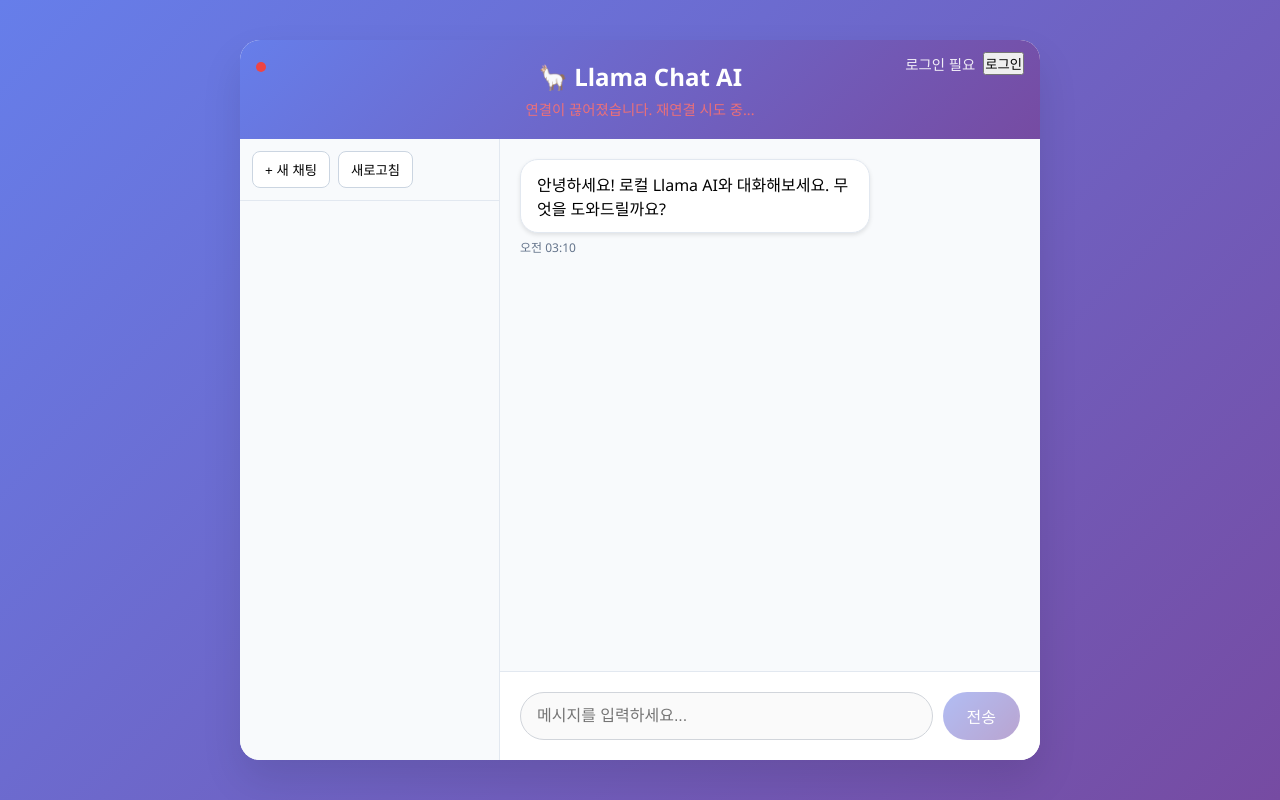
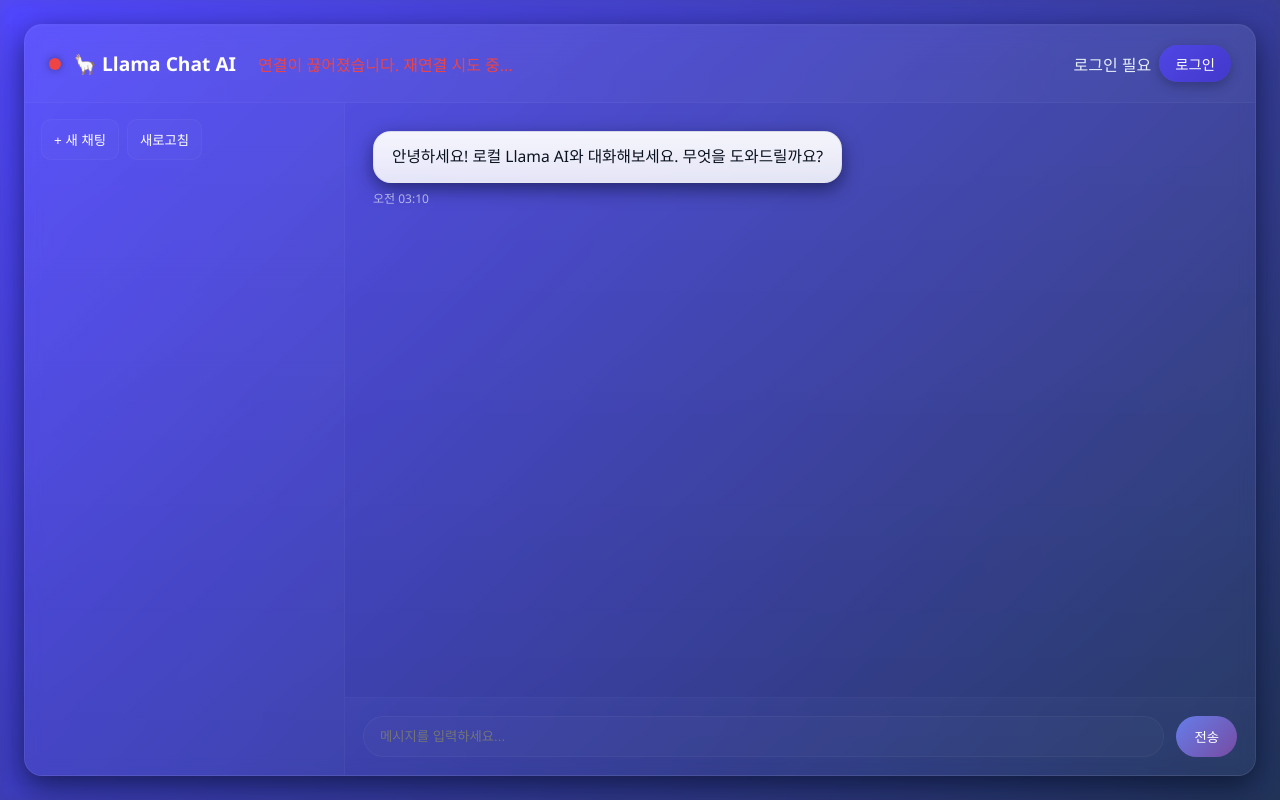
Before and after one commit to ftery0/node-chatAI, a website: page public/index.html in a window 1280 px wide. Drawn offline with Linux system fonts and the light colour scheme.

Commit message:
html css 수정

```diff
--- /dev/null
+++ b/public/auth.style.css
@@ -0,0 +1,74 @@
+* { margin: 0; padding: 0; box-sizing: border-box; }
+body {
+    font-family: 'Segoe UI', Tahoma, Geneva, Verdana, sans-serif;
+    background: linear-gradient(135deg,#4f46e5 0%, #243455 100%);
+    min-height: 100vh;
+    display: flex;
+    align-items: center;
+    justify-content: center;
+    padding: 24px;
+}
+
+.card {
+    width: 100%;
+    max-width: 400px;
+    border-radius: 18px;
+    padding: 24px;
+    background: rgba(255,255,255,0.06);
+    border: 1px solid rgba(255,255,255,0.08);
+    box-shadow: 0 10px 30px rgba(2,6,23,0.6), inset 0 1px 0 rgba(255,255,255,0.02);
+    backdrop-filter: blur(10px) saturate(120%);
+    -webkit-backdrop-filter: blur(10px) saturate(120%);
+    color: #e6eef8;
+}
+
+h1 { font-size: 1.5rem; margin-bottom: 16px; color: #fff; text-align:center; }
+
+.field { margin-bottom: 12px; }
+label { display: block; font-size: .9rem; color: #cbd5e1; margin-bottom: 6px; }
+input {
+    width: 100%;
+    padding: 10px 14px;
+    border-radius: 999px;
+    border: 1px solid rgba(255,255,255,0.2);
+    background: rgba(255,255,255,0.05);
+    color: #fff;
+    font-size: 1rem;
+    outline: none;
+    transition: all 0.2s ease;
+}
+input:focus {
+    border-color: #667eea;
+    background: rgba(255,255,255,0.1);
+    box-shadow: 0 0 8px rgba(102,126,234,0.5);
+}
+
+button {
+    width: 100%;
+    padding: 10px 14px;
+    border: none;
+    border-radius: 999px;
+    color: #fff;
+    background: linear-gradient(135deg,#667eea,#764ba2);
+    font-size: 1rem;
+    cursor: pointer;
+    margin-top: 8px;
+    transition: all 0.25s ease;
+    box-shadow: 0 4px 12px rgba(0,0,0,0.25);
+}
+button:hover {
+    transform: translateY(-2px);
+    box-shadow: 0 6px 18px rgba(102,126,234,0.45);
+}
+
+.link { margin-top: 12px; text-align: center; font-size: .9rem; }
+.link a { color: #becafe; text-decoration: none; }
+.link a:hover { text-decoration: underline; }
+
+.error {
+    margin-top: 8px;
+    color: #f87171;
+    font-size: .9rem;
+    min-height: 20px;
+    text-align:center;
+}
--- a/public/index.html
+++ b/public/index.html
@@ -5,330 +5,216 @@
     <meta name="viewport" content="width=device-width, initial-scale=1.0">
     <title>Llama Chat AI</title>
      <style>
-        * {
-            margin: 0;
-            padding: 0;
-            box-sizing: border-box;
+    /* 기본 리셋 */
+    *{margin:0;padding:0;box-sizing:border-box}
+    html,body,#root{height:100%}
+    body{
+      font-family: 'Segoe UI', Tahoma, Geneva, Verdana, sans-serif;
+      -webkit-font-smoothing:antialiased;
+      -moz-osx-font-smoothing:grayscale;
+      background: linear-gradient(135deg,#4f46e5 0%, #243455 100%);
+      min-height:100vh;
+      display:flex;
+      align-items:center;
+      justify-content:center;
+      padding:24px;
+      gap:24px;
+      /* 전체 배경에 약한 노이즈/그라디언트 */
     }
 
-        body {
-            font-family: 'Segoe UI', Tahoma, Geneva, Verdana, sans-serif;
-            background: linear-gradient(135deg, #667eea 0%, #764ba2 100%);
-            height: 100vh;
-            display: flex;
-            justify-content: center;
-            align-items: center;
+    /* 배경 글라스(앱을 돋보이게) */
+    .app-shell {
+      position:fixed;
+      inset:0;
+      background: linear-gradient(180deg, rgba(255,255,255,0.02), rgba(255,255,255,0.00));
+      backdrop-filter: blur(8px) saturate(120%);
+      -webkit-backdrop-filter: blur(8px) saturate(120%);
+      z-index:-1;
     }
 
+    /* 전체 화면 컨테이너 */
     .chat-container {
-            background: white;
-            border-radius: 20px;
-            box-shadow: 0 20px 40px rgba(0, 0, 0, 0.1);
-            width: 90%;
-            max-width: 800px;
-            height: 90vh;
-            display: flex;
-            flex-direction: column;
-            overflow: hidden;
+      width: 100%;
+      height: 100%;
+      max-width: 1400px; /* 원하는 최대 폭 */
+      max-height: 100vh;
+      margin: auto;
+      display:flex;
+      flex-direction:column;
+      border-radius:18px;
+      overflow:hidden;
+      /* 글라스 카드 스타일 */
+      background: linear-gradient(180deg, rgba(255,255,255,0.06), rgba(255,255,255,0.03));
+      border: 1px solid rgba(255,255,255,0.08);
+      box-shadow: 0 10px 30px rgba(2,6,23,0.6), inset 0 1px 0 rgba(255,255,255,0.02);
+      backdrop-filter: blur(8px);
+      -webkit-backdrop-filter: blur(8px);
+      padding: 0;
     }
 
-        .chat-header {
-            background: linear-gradient(135deg, #667eea 0%, #764ba2 100%);
-            color: white;
-            padding: 20px;
-            width: 100%;
-            text-align: center;
-            position: relative;
+    /* 헤더 */
+    .chat-header{
+      padding:20px 24px;
+      display:flex;
+      align-items:center;
+      justify-content:space-between;
+      gap:12px;
+      background: linear-gradient(90deg, rgba(255,255,255,0.03), rgba(255,255,255,0.02));
+      border-bottom: 1px solid rgba(255,255,255,0.04);
     }
 
-        .chat-header h1 {
-            font-size: 1.5rem;
-            margin-bottom: 5px;
+    .chat-header h1{ font-size:1.2rem; color:#fff; display:flex;align-items:center; gap:10px}
+    .status{ font-size:0.9rem; opacity:0.95}
+    .connection-status{
+      width:12px;height:12px;border-radius:50%;
+      background:#ef4444; transition:background .3s;
+      box-shadow:0 0 8px rgba(0,0,0,0.4);
+    }
+    .connection-status.connected{ background:#10b981; box-shadow:0 0 12px rgba(16,185,129,0.25);}
+    .status-initializing {
+    color: #fff; /* 초기 상태 흰색 */
 }
 
-        .status {
-            font-size: 0.9rem;
-            opacity: 0.9;
+.status-error {
+    color: #ef4444; /* 오류 시 빨간색 */
 }
 
-        .status.ready {
-            color: #4ade80;
+.status-ready {
+    color: #bde8da; /* 준비 완료 시 초록색 (선택) */
+}
+    .chat-header button {
+  padding: 8px 16px;
+  border-radius: 999px;
+  border: 1px solid rgba(255,255,255,0.08);
+  background: rgba(79, 70, 229, 0.08); /* 프라이머리 투명 */
+  color: #fff;
+  font-size: 0.9rem;
+  font-weight: 500;
+  cursor: pointer;
+  transition: all 0.25s ease;
+  box-shadow: 0 4px 12px rgba(0,0,0,0.25);
+  backdrop-filter: blur(6px);
+  -webkit-backdrop-filter: blur(6px);
 }
 
-        .status.initializing {
-            color: #fbbf24;
+/* 로그인 버튼 (프라이머리 강조) */
+#loginBtn {
+  background: linear-gradient(135deg, #4f46e5, #4338ca);
+  border: none;
+}
+#loginBtn:hover {
+  transform: translateY(-2px);
+  box-shadow: 0 6px 18px rgba(79, 70, 229, 0.45);
 }
 
-        .status.error {
-            color: #f87171;
+/* 로그아웃 버튼 (투명한 글라스 느낌) */
+#logoutBtn {
+  background: rgba(255,255,255,0.06);
+}
+#logoutBtn:hover {
+  background: rgba(255,255,255,0.12);
+  transform: translateY(-2px);
 }
 
-        .chat-messages {
-            flex: 1;
-            padding: 20px;
-            overflow-y: auto;
-            background: #f8fafc;
+    /* 레이아웃: 좌측 사이드바, 우측 채팅 (flex-grow) */
+    .layout{
+      display:flex;
+      flex:1;
+      min-height:0;
     }
 
-        /* 레이아웃: 좌측 방 리스트, 우측 채팅 */
-        .layout {
-            display: flex;
-            height: 100%;
-            min-height: 0;
+    .sidebar{
+      width:320px;
+      padding:16px;
+      border-right:1px solid rgba(255,255,255,0.03);
+      background: linear-gradient(180deg, rgba(255,255,255,0.015), rgba(255,255,255,0.01));
+      display:flex;
+      flex-direction:column;
+      gap:12px;
+      overflow:hidden;
+    }
+    .sidebar-header{ display:flex; gap:8px; align-items:center }
+    .sidebar button{ padding:10px 12px; border-radius:10px; border:1px solid rgba(255,255,255,0.04); background:rgba(255,255,255,0.02); color:#fff; cursor:pointer}
+
+    .room-list{ overflow:auto; padding-right:6px; flex:1 }
+    .room-item{ margin-bottom:10px; padding:12px; border-radius:12px; background:linear-gradient(180deg, rgba(255,255,255,0.02), rgba(255,255,255,0.01)); border:1px solid rgba(255,255,255,0.02); color:#e6eef8; cursor:pointer}
+    .room-item:hover{ transform:translateY(-2px) }
+
+    .chat-pane{ flex:1; display:flex; flex-direction:column; min-width:0; }
+    .chat-messages{
+      flex:1;
+      overflow:auto;
+      padding:28px;
+      display:flex;
+      flex-direction:column;
+      gap:14px;
+      background: linear-gradient(180deg, rgba(6,8,15,0.0), rgba(6,8,15,0.02));
+      scrollbar-width: thin;
     }
 
-        .sidebar {
-            width: 260px;
-            border-right: 1px solid #e2e8f0;
-            background: #f8fafc;
-            display: flex;
-            flex-direction: column;
+    .message{ max-width:75%; }
+    .message.user{ align-self:flex-end; text-align:right }
+    .message.ai{ align-self:flex-start; text-align:left }
+
+    .message-content{
+      display:inline-block;
+      padding:14px 18px;
+      border-radius:18px;
+      font-size:0.98rem;
+      line-height:1.4;
+      word-break:break-word;
+      box-shadow: 0 6px 18px rgba(2,6,23,0.5);
+    }
+    .message.user .message-content{
+      background: linear-gradient(135deg,#667eea,#764ba2);
+      color:white;
+    }
+    .message.ai .message-content{
+      background: linear-gradient(180deg, rgba(255,255,255,0.95), rgba(255,255,255,0.86));
+      color:#0b1220;
+      border:1px solid rgba(11,18,32,0.06);
     }
 
-        .sidebar-header {
-            padding: 12px;
-            display: flex;
-            gap: 8px;
-            border-bottom: 1px solid #e2e8f0;
+    .message-time{ font-size:0.75rem; color:rgba(255,255,255,0.6); margin-top:6px }
+
+    .chat-input{
+      padding:18px;
+      display:flex;
+      gap:12px;
+      align-items:center;
+      border-top:1px solid rgba(255,255,255,0.03);
+      background: linear-gradient(180deg, rgba(255,255,255,0.01), rgba(255,255,255,0));
     }
+    .input-group{ display:flex; gap:12px; flex:1 }
+    #messageInput{ flex:1; padding:12px 16px; border-radius:999px; border:1px solid rgba(255,255,255,0.04); background:rgba(255,255,255,0.02); color:#fff; outline:none }
+    #sendButton{ padding:10px 18px; border-radius:999px; background:linear-gradient(135deg,#667eea,#764ba2); color:#fff; border:none; cursor:pointer }
 
-        .sidebar-header button {
-            padding: 8px 12px;
-            border-radius: 8px;
-            border: 1px solid #cbd5e1;
-            background: white;
-            cursor: pointer;
-        }
-
-        .room-list {
-            overflow-y: auto;
-            padding: 8px;
-            flex: 1;
-        }
-
-        .room-item {
-            padding: 10px 12px;
-            border-radius: 10px;
-            cursor: pointer;
-            border: 1px solid transparent;
-            margin-bottom: 8px;
-            background: #fff;
-        }
-
-        .room-item:hover {
-            background: #eef2ff;
-            border-color: #c7d2fe;
-        }
-
-        .room-item.active {
-            background: #e0e7ff;
-            border-color: #a5b4fc;
-        }
-
-        .chat-pane {
-            flex: 1;
-            display: flex;
-            flex-direction: column;
-            min-width: 0;
-        }
-
-        .message {
-            margin-bottom: 20px;
-            animation: fadeIn 0.3s ease-in;
-        }
-
-        @keyframes fadeIn {
-            from { opacity: 0; transform: translateY(10px); }
-            to { opacity: 1; transform: translateY(0); }
-        }
-
-        .message.user {
-            text-align: right;
-        }
-
-        .message.ai {
-            text-align: left;
-        }
-
-        .message-content {
-            display: inline-block;
-            max-width: 70%;
-            padding: 12px 16px;
-            border-radius: 18px;
-            word-wrap: break-word;
-
-        }
-
-        .message.user .message-content {
-            background: linear-gradient(135deg, #667eea 0%, #764ba2 100%);
-            color: white;
-        }
-
-        .message.ai .message-content {
-            background: white;
-            border: 1px solid #e2e8f0;
-            box-shadow: 0 2px 4px rgba(0, 0, 0, 0.1);
-        }
-
-        .message-time {
-            font-size: 0.75rem;
-            color: #64748b;
-            margin-top: 5px;
-        }
-
-        .typing-indicator {
-            display: none;
-            text-align: left;
-            margin-bottom: 20px;
-        }
-
-        .typing-indicator.show {
-            display: block;
-        }
-
-        .typing-dots {
-            display: inline-block;
-            background: white;
-            border: 1px solid #e2e8f0;
-            padding: 12px 16px;
-            border-radius: 18px;
-            box-shadow: 0 2px 4px rgba(0, 0, 0, 0.1);
-        }
-
-        .typing-dots::after {
-            content: '';
-            display: inline-block;
-            width: 20px;
-            text-align: left;
-            animation: typing 1.5s infinite;
-        }
-
-        @keyframes typing {
-            0%, 20% { content: '●'; }
-            40% { content: '●●'; }
-            60% { content: '●●●'; }
-            80%, 100% { content: ''; }
-        }
-
-        .chat-input {
-            display: flex;
-            padding: 20px;
-            background: white;
-            border-top: 1px solid #e2e8f0;
-        }
-
-        .input-group {
-            display: flex;
-            width: 100%;
-            gap: 10px;
-        }
-
-        #messageInput {
-            flex: 1;
-            padding: 12px 16px;
-            border: 1px solid #d1d5db;
-            border-radius: 25px;
-            font-size: 1rem;
-            outline: none;
-            transition: border-color 0.2s;
-        }
-
-        #messageInput:focus {
-            border-color: #667eea;
-        }
-
-        #sendButton {
-            padding: 12px 24px;
-            background: linear-gradient(135deg, #667eea 0%, #764ba2 100%);
-            color: white;
-            border: none;
-            border-radius: 25px;
-            font-size: 1rem;
-            cursor: pointer;
-            transition: transform 0.2s;
-        }
-
-        #sendButton:hover:not(:disabled) {
-            transform: translateY(-1px);
-        }
-
-        #sendButton:disabled {
-            opacity: 0.5;
-            cursor: not-allowed;
-        }
-
-        .connection-status {
-            position: absolute;
-            left: 16px;
-            top: 22px;
-            width: 10px;
-            height: 10px;
-            border-radius: 50%;
-            background: #ef4444;
-            transition: background-color 0.3s;
-        }
-
-        .connection-status.connected {
-            background: #10b981;
-        }
-
-        /* 반응형 디자인 */
-        @media (max-width: 768px) {
-            body {
-                align-items: flex-start;
-                padding: 10px;
-            }
-
-            .chat-container {
-                width: 100%;
-                height: 100vh;
-                border-radius: 0;
-            }
-
-            .sidebar {
-                display: none;
-            }
-
-            .message-content {
-                max-width: 85%;
-            }
-
-            .chat-header h1 {
-                font-size: 1.2rem;
-            }
-        }
-
-        /* 스크롤바 스타일링 */
-        .chat-messages::-webkit-scrollbar {
-            width: 6px;
-        }
-
-        .chat-messages::-webkit-scrollbar-track {
-            background: #f1f5f9;
-        }
-
-        .chat-messages::-webkit-scrollbar-thumb {
-            background: #cbd5e1;
-            border-radius: 3px;
-        }
-
-        .chat-messages::-webkit-scrollbar-thumb:hover {
-            background: #94a3b8;
+    /* 반응형: 모바일에서는 사이드 숨김 */
+    @media (max-width:900px){
+      .sidebar{ display:none; }
+      .chat-container{ border-radius:12px; }
+      #messageInput{ font-size:0.95rem }
+      .message-content{ max-width:85%; }
     }
   </style>
 </head>
 <body>
-    <div class="chat-container">
-        <div class="chat-header">
-            <div class="connection-status" id="connectionStatus"></div>
+  <div class="app-shell" aria-hidden="true"></div>
+
+  <div class="chat-container" role="application" aria-label="Llama Chat">
+    <header class="chat-header">
+      <div style="display:flex;align-items:center;gap:12px">
+        <div id="connectionStatus" class="connection-status" aria-hidden="true"></div>
         <h1>🦙 Llama Chat AI</h1>
-            <div class="status initializing" id="statusText">AI 시스템 초기화 중...</div>
-            <div style="position:absolute; right:16px; top:12px; display:flex; gap:8px; align-items:center;">
-                <span id="meText" style="font-size:0.9rem; opacity:0.9;">로그인 필요</span>
+        <div style="margin-left:10px" class="status-initializing" id="statusText">AI 시스템 초기화 중...</div>
+      </div>
+
+      <div style="display:flex;align-items:center;gap:8px">
+        <span id="meText" style="color:#e6eef8">로그인 필요</span>
         <button id="loginBtn">로그인</button>
         <button id="logoutBtn" style="display:none">로그아웃</button>
       </div>
-        </div>
+    </header>
 
     <div class="layout">
       <aside class="sidebar">
@@ -336,27 +222,24 @@
           <button id="newRoomBtn">+ 새 채팅</button>
           <button id="reloadRoomsBtn">새로고침</button>
         </div>
-                <div class="room-list" id="roomList"></div>
+        <div id="roomList" class="room-list"></div>
       </aside>
-            <section class="chat-pane">
-                <div class="chat-messages" id="chatMessages">
+
+      <main class="chat-pane">
+        <div id="chatMessages" class="chat-messages">
           <div class="message ai">
-                        <div class="message-content">
-                            안녕하세요! 로컬 Llama AI와 대화해보세요. 무엇을 도와드릴까요?
-                        </div>
+            <div class="message-content">안녕하세요! 로컬 Llama AI와 대화해보세요. 무엇을 도와드릴까요?</div>
             <div class="message-time" id="initialTime"></div>
           </div>
         </div>
-                <div class="typing-indicator" id="typingIndicator">
-                    <div class="typing-dots"></div>
-                </div>
+
         <div class="chat-input">
           <div class="input-group">
-                        <input type="text" id="messageInput" placeholder="메시지를 입력하세요..." disabled>
+            <input id="messageInput" type="text" placeholder="메시지를 입력하세요..." disabled />
             <button id="sendButton" disabled>전송</button>
           </div>
         </div>
-            </section>
+      </main>
     </div>
   </div>
 
@@ -577,7 +460,20 @@
 
             updateStatus(text, status) {
                 this.statusText.textContent = text;
-                this.statusText.className = `status ${status}`;
+                this.statusText.classList.remove('status-initializing', 'status-error', 'status-ready');
+
+                // 상태에 따라 클래스 추가
+                switch(status) {
+                    case 'initializing':
+                        this.statusText.classList.add('status-initializing');
+                        break;
+                    case 'error':
+                        this.statusText.classList.add('status-error');
+                        break;
+                    case 'ready':
+                        this.statusText.classList.add('status-ready');
+                        break;
+                }
             }
 
             scrollToBottom() {
```
Also changed, not shown: public/login.html (+1 -13 lines), public/signup.html (+1 -13 lines). Lines whose indentation alone changed are shown as unchanged.
